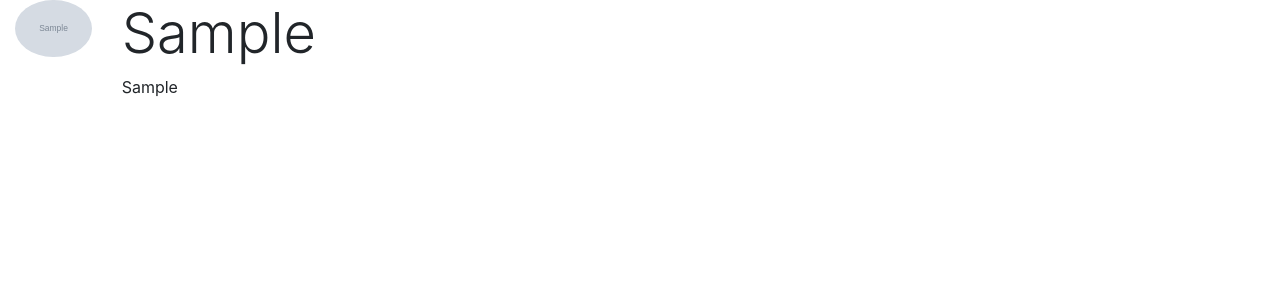
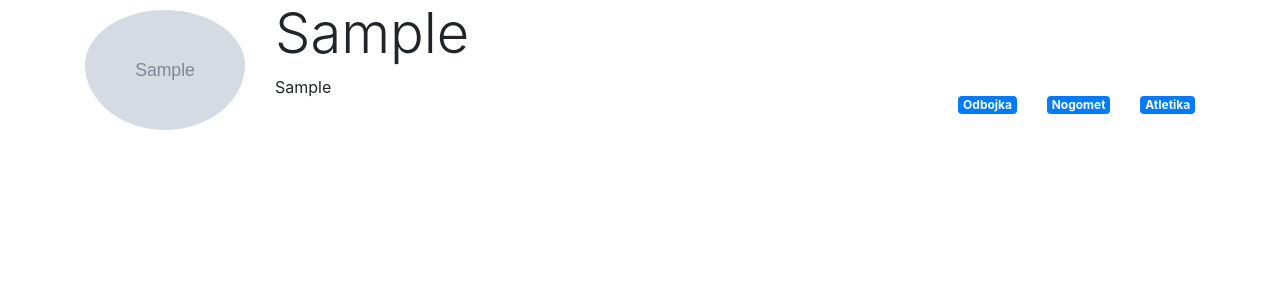
Before and after one commit to s3r5/SportajPikaGa, a Django app: a page that uses sportaj_app/templates/sportaj/base.html in a window 1280 px wide. Shown: the top 300 px of the page. Run offline with Django 3.2, Linux system fonts and the light colour scheme; tables that the repository leaves empty hold one stand-in row (values such as "Sample post"); grey boxes marked "Sample" are stand-in pictures; some libraries are stand-ins or nearby versions.

Commit message:
Osnovni primer pill-like sport elementov

```diff
--- a/sportaj_app/templates/sportaj/base.html
+++ b/sportaj_app/templates/sportaj/base.html
@@ -25,7 +25,7 @@
 <body>
 {% analytical_body_top %}
 
-<main class="container-fluid">
+<main class="container">
     {% block main %}{% endblock main %}
 </main>
 
--- a/sportaj_app/templates/sportaj/klub.html
+++ b/sportaj_app/templates/sportaj/klub.html
@@ -2,8 +2,8 @@
 {% block title %}{{ klub.ime }}{% endblock title %}
 {% block main %}
     <div class="row">
-        <div class="col col-md-1"><img class="rounded-circle img-fluid float-left" src="{{ klub.logo }}"></div>
-        <div class="col col-md-11">
+        <div class="col col-md-2"><img class="rounded-circle img-fluid float-left" style="padding-top: 10px" src="{{ klub.logo }}"></div>
+        <div class="col col-md-10">
             <div class="row align-items-start">
                 <div class="col">
                     <h1 class="float-left display-4">{{ klub.ime }}</h1>
@@ -13,7 +13,13 @@
                 <div class="col">
                     <p>{{ klub.opis }}</p>
                 </div>
-                <div class="col"></div>
+                <div class="col">
+                    <div class="row float-right">
+                        <div class="col col-md-auto"><span class="badge badge-primary">Odbojka</span></div>
+                        <div class="col col-md-auto"><span class="badge badge-primary">Nogomet</span></div>
+                        <div class="col col-md-auto"><span class="badge badge-primary">Atletika</span></div>
+                    </div>
+                </div>
             </div>
         </div>
     </div>
```
Also changed, not shown: sportaj_app/models/ColourField.py (added, +7 -0 lines).
